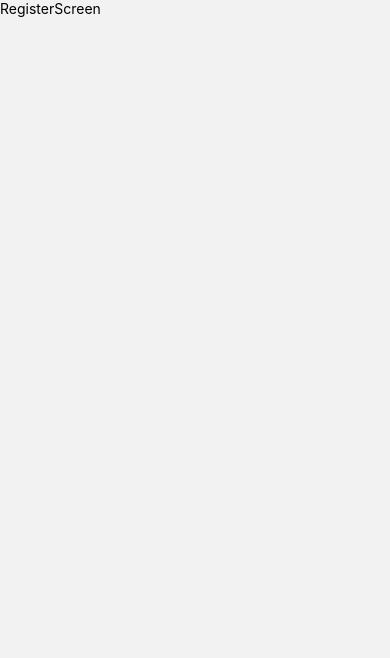
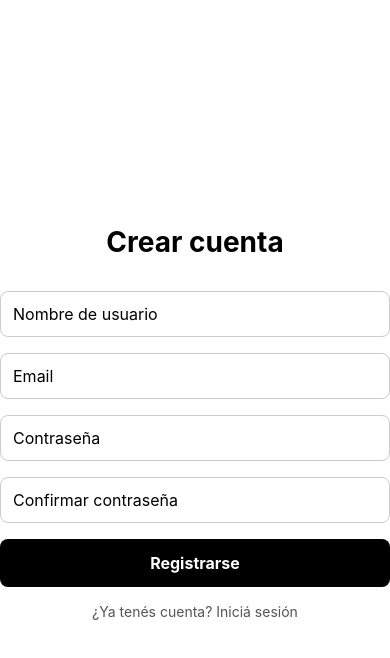
Before and after one commit to VOPS1MPL3/REACT_DSA1, a React Native app: screen /Register in a window 390 px wide. Shown: the top 658 px of the page. Built offline with nearby package versions, Linux system fonts and the light colour scheme.

Commit message:
feat: registro funcionando y screen de registro

```diff
--- a/src/screens/RegisterScreen.jsx
+++ b/src/screens/RegisterScreen.jsx
@@ -1,9 +1,130 @@
-import { View, Text } from 'react-native';
+import { useState } from 'react';
+import { View, Text, TextInput, TouchableOpacity, StyleSheet, ActivityIndicator, SafeAreaView } from 'react-native';
+import { authService } from '../services/api';
 
-export function RegisterScreen() {
+export function RegisterScreen({ navigation }) {
+  const [username, setUsername] = useState('');
+  const [email, setEmail] = useState('');
+  const [password, setPassword] = useState('');
+  const [confirmPassword, setConfirmPassword] = useState('');
+  const [error, setError] = useState('');
+  const [loading, setLoading] = useState(false);
+
+  const handleRegister = async () => {
+    if (!username || !email || !password || !confirmPassword) {
+      setError('Completá todos los campos');
+      return;
+    }
+    if (password !== confirmPassword) {
+      setError('Las contraseñas no coinciden');
+      return;
+    }
+    try {
+      setLoading(true);
+      setError('');
+      await authService.register(username, email, password);
+      navigation.navigate('Login');
+    } catch (e) {
+      setError(e.response?.data?.detail || 'Error al registrarse');
+    } finally {
+      setLoading(false);
+    }
+  };
+
   return (
-    <View>
-      <Text>RegisterScreen</Text>
-    </View>
+    <SafeAreaView style={styles.container}>
+      <Text style={styles.title}>Crear cuenta</Text>
+
+      <TextInput
+        style={styles.input}
+        placeholder="Nombre de usuario"
+        value={username}
+        onChangeText={setUsername}
+        autoCapitalize="none"
+      />
+
+      <TextInput
+        style={styles.input}
+        placeholder="Email"
+        value={email}
+        onChangeText={setEmail}
+        autoCapitalize="none"
+        keyboardType="email-address"
+      />
+
+      <TextInput
+        style={styles.input}
+        placeholder="Contraseña"
+        value={password}
+        onChangeText={setPassword}
+        secureTextEntry
+      />
+
+      <TextInput
+        style={styles.input}
+        placeholder="Confirmar contraseña"
+        value={confirmPassword}
+        onChangeText={setConfirmPassword}
+        secureTextEntry
+      />
+
+      {error ? <Text style={styles.error}>{error}</Text> : null}
+
+      <TouchableOpacity style={styles.button} onPress={handleRegister} disabled={loading}>
+        {loading
+          ? <ActivityIndicator color="#fff" />
+          : <Text style={styles.buttonText}>Registrarse</Text>
+        }
+      </TouchableOpacity>
+
+      <TouchableOpacity onPress={() => navigation.navigate('Login')}>
+        <Text style={styles.link}>¿Ya tenés cuenta? Iniciá sesión</Text>
+      </TouchableOpacity>
+    </SafeAreaView>
   );
 }
+
+const styles = StyleSheet.create({
+  container: {
+    flex: 1,
+    justifyContent: 'center',
+    padding: 24,
+    backgroundColor: '#fff',
+  },
+  title: {
+    fontSize: 28,
+    fontWeight: 'bold',
+    textAlign: 'center',
+    marginBottom: 32,
+  },
+  input: {
+    borderWidth: 1,
+    borderColor: '#ccc',
+    borderRadius: 8,
+    padding: 12,
+    marginBottom: 16,
+    fontSize: 16,
+  },
+  error: {
+    color: 'red',
+    marginBottom: 12,
+    textAlign: 'center',
+  },
+  button: {
+    backgroundColor: '#000',
+    padding: 14,
+    borderRadius: 8,
+    alignItems: 'center',
+    marginBottom: 16,
+  },
+  buttonText: {
+    color: '#fff',
+    fontSize: 16,
+    fontWeight: 'bold',
+  },
+  link: {
+    textAlign: 'center',
+    color: '#555',
+    fontSize: 14,
+  },
+});
```
